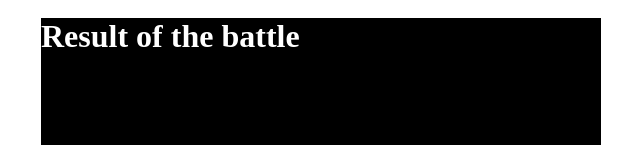
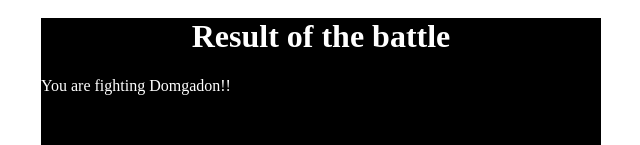
Before and after one commit to Sumanlamitare/spaceBattle, a plain HTML site: page index.html in a window 1280 px wide. Shown: the part 417-562 px from the top of the page, without its empty margins (319-959 px from the left). Drawn offline with Linux system fonts and the light colour scheme.

Commit message:
refine attack function, create logmessage function to log the results of the battle

```diff
--- a/app.js
+++ b/app.js
@@ -11,6 +11,20 @@
 // create a action class, create functions inside actions class
 //The battle function will take two class ship class as parameter performs accordingly
 // the retreat function will end the game
+
+//function to log the results in the div
+
+function logResults(result) {
+  const resultDiv = document.querySelector(".message");
+
+  //create an element to log the result
+  const messageElement = document.createElement("p");
+  messageElement.classList.add("log-message");
+  messageElement.textContent = result;
+
+  resultDiv.appendChild(messageElement);
+}
+
 let captain;
 let shipName;
 class Ship {
@@ -27,17 +41,29 @@ class Uss extends Ship {
     this.attack = this.attack.bind(this);
   }
 
-  attack(alienShip) {
-    console.log(`${this.name} is attacking ${alienShip.name}`);
-    while (alienShip.hull > 0 && this.hull > 0)
+  attack(alienship) {
+    //attack while both ships are alive
+    logResults(`You are fighting ${alienship.name}!!`);
+
+    while (alienship.hull > 0 && this.hull > 0) {
       if (Math.random() < this.accuracy) {
-        alienShip.hull -= this.firepower;
+        alienship.hull -= this.firepower;
+        addToConsol(`${alienship.name} has taken ${this.firepower} damage!`);
+        if (alienship.hull <= 0) {
+          //check if Alienship is dead
+          logResults(`${alienship.name} has been destroyed!!`);
 
-        console.log(`Alienship got hit and lost ${this.fireopower}`);
-      }
-
-    if (Math.random() < alienShip.accuracy) {
-      this.hull -= alienShip.firepower;
+          break;
+        }
+      } else addToConsol(`${this.name} missed!!`);
+      if (Math.random() < alienship.accuracy) {
+        this.hull -= alienship.firepower;
+        logResults(`${this.name} has taken ${alienship.firepower} damage!`);
+        if (this.hull <= 0) {
+          logResults(`${this.name} has been destroyed!!`);
+          break;
+        }
+      } else logResults(`${alienship.name} missed!!`);
     }
   }
 }
--- a/style.css
+++ b/style.css
@@ -37,3 +37,7 @@
   height: 30vh;
   justify-self: center;
 }
+
+.message h1 {
+  text-align: center;
+}
```
